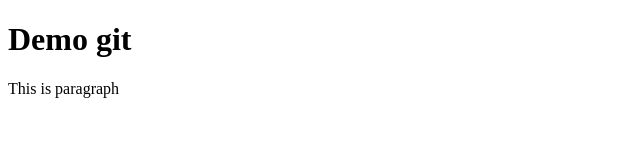
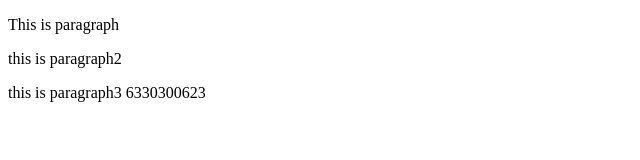
Before and after one commit to LastnightZP/webweb, a plain HTML site: page index.html in a window 1280 px wide. Shown: the whole page, without its empty margins (0-640 px from the left). Drawn offline with Linux system fonts and the light colour scheme.

Commit message:
add paragraph

```diff
--- a/index.html
+++ b/index.html
@@ -3,10 +3,11 @@
 <head>
     <meta charset="UTF-8">
     <meta name="viewport" content="width=device-width, initial-scale=1.0">
-    <title>Demo git</title>
+    <title>Demo git!!!</title>
 </head>
 <body>
-    <h1>Demo git</h1>
     <p>This is paragraph</p>
+    <p>this is paragraph2</p>
+    <p>this is paragraph3 6330300623</p>
 </body>
 </html>
```
